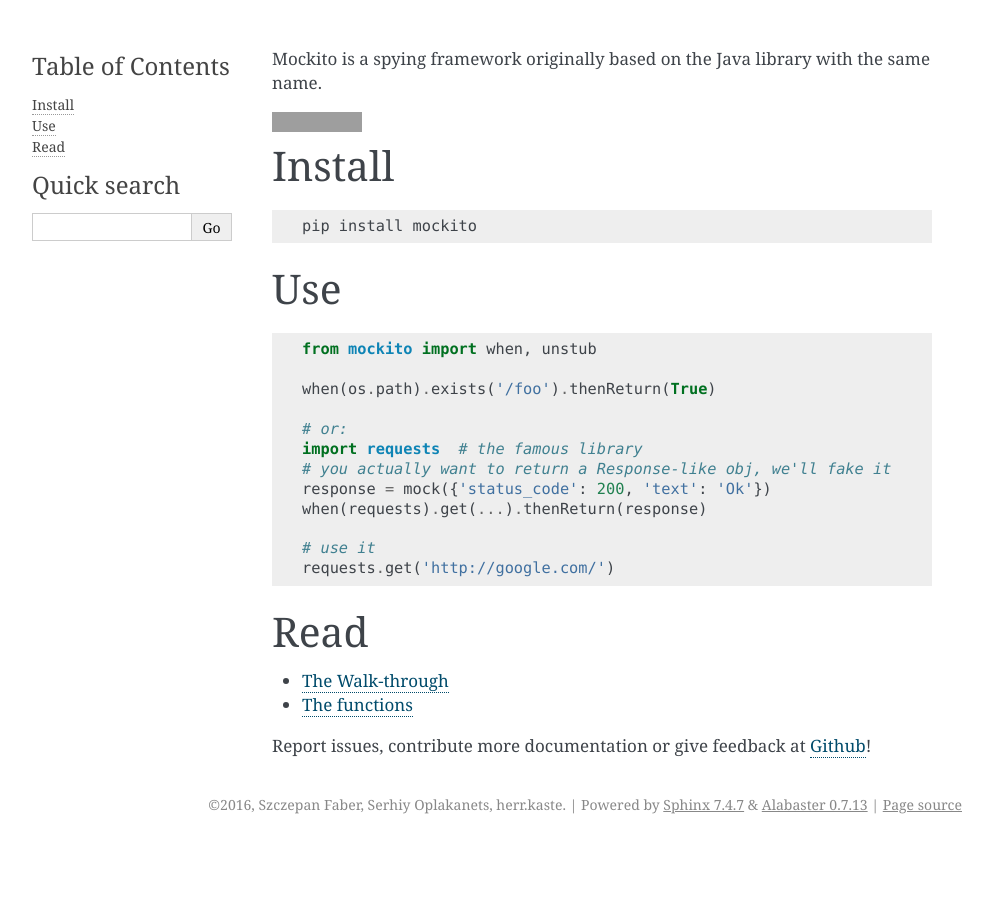
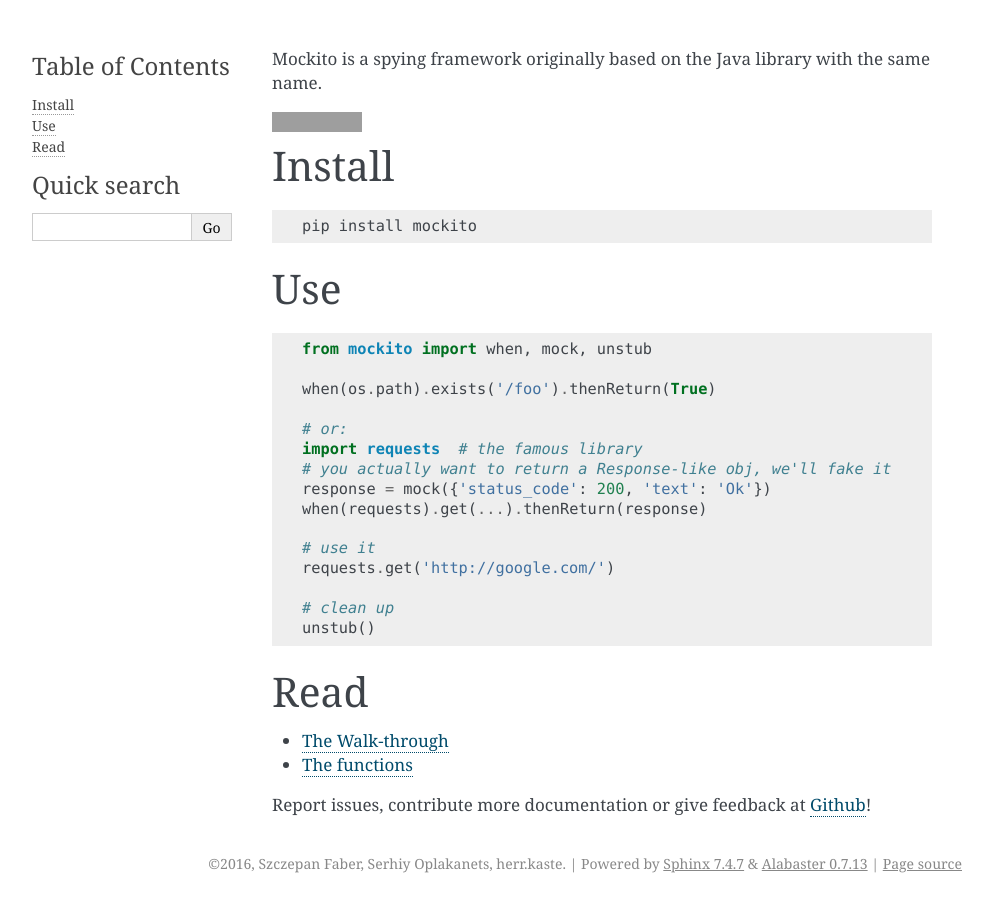
Before and after one commit to kaste/mockito-python, a Sphinx documentation site: the page built from docs/index.rst, in a window 1280 px wide. Shown: the whole page, without its empty margins (148-1141 px from the left). Built offline with Sphinx 7.4.7, drawn with Linux system fonts in a browser that asks for light colours; pages that are not in the unit, such as notebooks, are missing from menus; grey boxes are pictures that could not be loaded.

Commit message:
Update README

```diff
--- a/README.rst
+++ b/README.rst
@@ -18,7 +18,7 @@
 
 ::
 
-    from mockito import when, unstub
+    from mockito import when, mock, unstub
 
     when(os.path).exists('/foo').thenReturn(True)
 
@@ -30,6 +30,9 @@
 
     # use it
     requests.get('http://google.com/')
+
+    # clean up
+    unstub()
 
 
 
--- a/docs/index.rst
+++ b/docs/index.rst
@@ -24,7 +24,7 @@
 
 .. code-block:: python
 
-    from mockito import when, unstub
+    from mockito import when, mock, unstub
 
     when(os.path).exists('/foo').thenReturn(True)
 
@@ -36,6 +36,10 @@
 
     # use it
     requests.get('http://google.com/')
+
+    # clean up
+    unstub()
+
 
 Read
 ----
```
